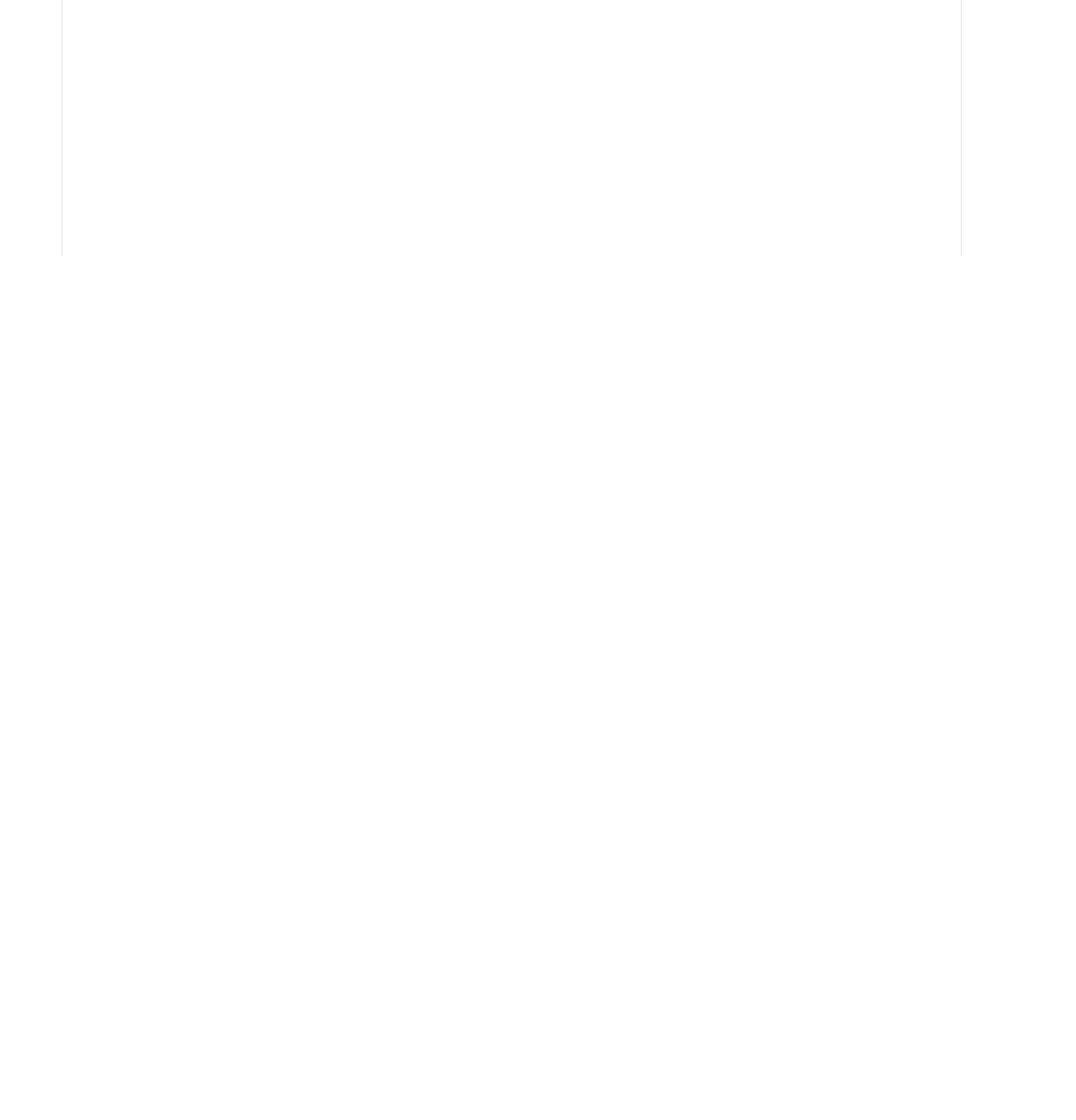
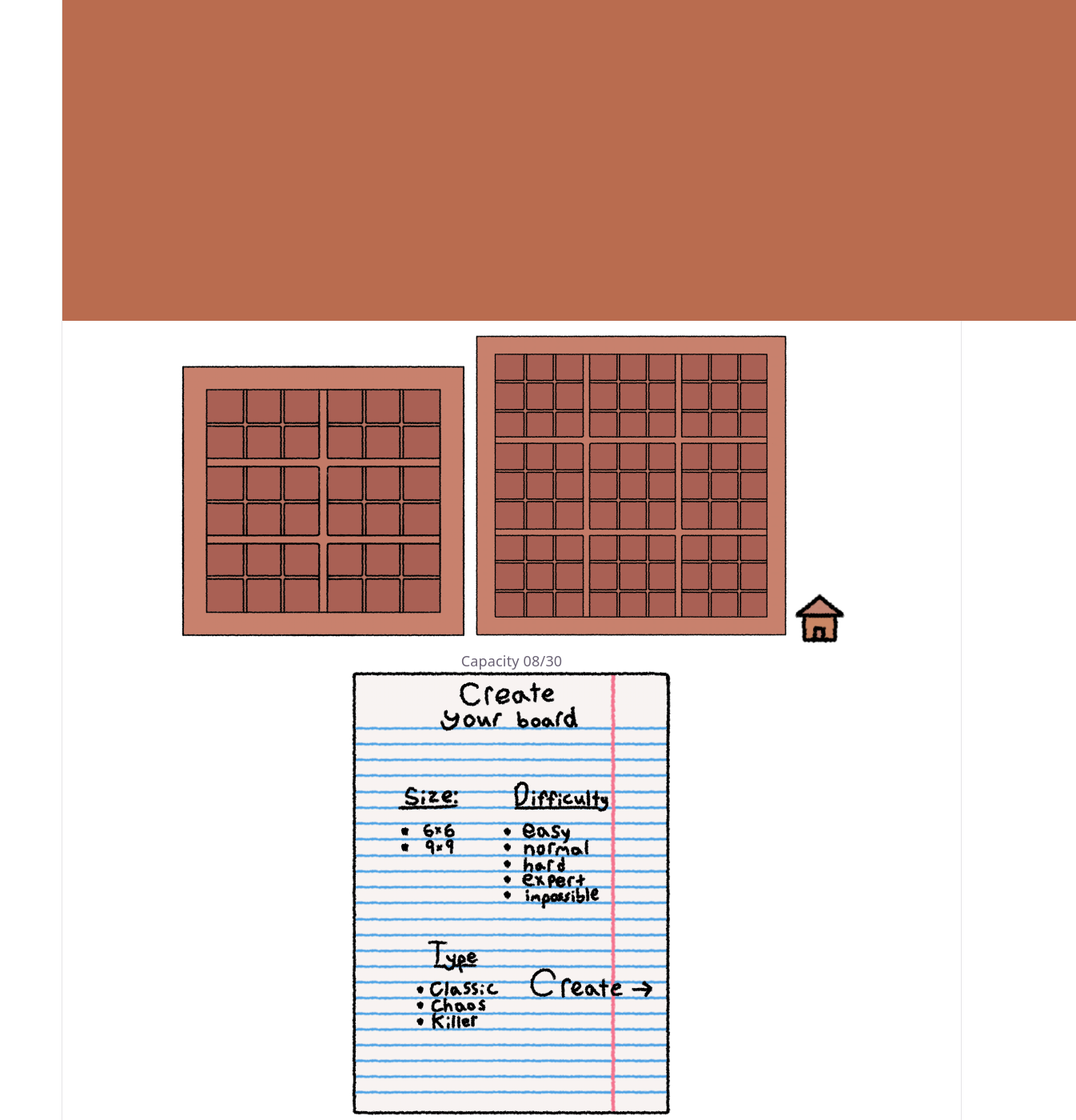
Before and after one commit to AliDAndrea/sugokuSudoku, a React (Vite) app in the folder Sugoku-Sudoku/: page /board-creator in a window 1280 px wide. Before the commit this address had no page. Shown: the part 480-1880 px from the top of the page at 80% size, 1346 px wide, since content can reach past the window. Before the commit the page ends 800 px from the top, so only its background shows below. Built offline with nearby package versions, Linux system fonts and the light colour scheme.

Commit message:
Added BoardCreatorPage

```diff
--- a/Sugoku-Sudoku/src/App.jsx
+++ b/Sugoku-Sudoku/src/App.jsx
@@ -1,7 +1,8 @@
 import { Route, Routes } from 'react-router-dom'
 import FriendsPage from './FriendsPage.jsx'
 import HomePage from './HomePage.jsx'
-import PuzzleReserve from './PuzzleReserve.jsx'
+import PuzzleReserve from './PuzzleReservePage.jsx'
+import BoardCreatorPage from './BoardCreatorPage.jsx'
 
 export default function App() {
 	return (
@@ -9,6 +10,7 @@ export default function App() {
 			<Route path="/" element={<HomePage />} />
 			<Route path="/friends" element={<FriendsPage />} />
 			<Route path="/puzzle-reserve" element={<PuzzleReserve />} />
+			<Route path="/board-creator" element={<BoardCreatorPage />} />
 		</Routes>
 	)
 }
--- /dev/null
+++ b/Sugoku-Sudoku/src/BoardCreatorPage.jsx
@@ -0,0 +1,56 @@
+import { Link } from 'react-router-dom'
+import * as images from './figmages/index.js'
+
+export default function BoardCreatorPage() {
+  return (
+    <div className="min-w-screen min-h-screen overflow-hidden">
+      <img
+        src={images.BgDesk}
+        className="w-[1268px] h-[881px] absolute -left-[409px] -top-1 max-w-none"
+        alt="BGDeco"
+      />
+      <img
+        src={images.Board6x6}
+        className="w-[366px] h-[362px] absolute left-[18px] top-[482px] max-w-none"
+        alt="Board6x6"
+      />
+      <img
+        src={images.Board9x9}
+        className="w-[366px] h-[362px] absolute left-[18px] top-[482px] max-w-none"
+        alt="Board9x9"
+      />
+      <Link
+        to="/"
+        aria-label="Return to home page"
+        className="w-[67px] h-[69px] absolute left-[7px] top-2 block z-10"
+      >
+        <img
+          src={images.Mainmenubutton}
+          className="w-full h-full max-w-none"
+          alt="MainMenuButton"
+        />
+      </Link>
+      <p className="text-[#000] font-piedra text-[40px] w-[286px] h-[52px] absolute left-24 top-[27px] tracking-[0.08em]">
+        Capacity 08&#x2F;30
+      </p>
+      <div className="w-full h-[555px] absolute left-0.5 top-[108px]">
+        <img
+          src={images.CreateBoard}
+          className="w-full h-[555px] absolute left-0 top-0 max-w-none"
+          alt="Background"
+        />
+        <div className="opacity-40 bg-[#06FFFF] w-[86px] h-[21px] absolute left-[57px] top-[189px]"></div>
+        <div className="opacity-40 bg-[#06FFFF] w-[86px] h-[21px] absolute left-[57px] top-[210px]"></div>
+        <div className="opacity-40 bg-[#06FFFF] w-[94px] h-[21px] absolute left-[188px] top-[187px]"></div>
+        <div className="opacity-40 bg-[#06FFFF] w-[111px] h-[21px] absolute left-[187px] top-[250px]"></div>
+        <div className="opacity-40 bg-[#06FFFF] w-[116px] h-[21px] absolute left-[188px] top-52"></div>
+        <div className="opacity-40 bg-[#06FFFF] w-32 h-[21px] absolute left-[187px] top-[271px]"></div>
+        <div className="opacity-40 bg-[#06FFFF] w-[86px] h-[21px] absolute left-[188px] top-[229px]"></div>
+        <div className="opacity-40 bg-[#06FFFF] w-[105px] h-[21px] absolute left-[79px] top-[387px]"></div>
+        <div className="opacity-40 bg-[#06FFFF] w-[105px] h-[21px] absolute left-[79px] top-[408px]"></div>
+        <div className="opacity-40 bg-[#06FFFF] w-[167px] h-11 absolute left-[216px] top-[367px]"></div>
+        <div className="opacity-40 bg-[#06FFFF] w-[105px] h-[21px] absolute left-[79px] top-[429px]"></div>
+      </div>
+    </div>
+  );
+}
```
Also changed, not shown: Sugoku-Sudoku/src/PuzzleReservePage.jsx (renamed from Sugoku-Sudoku/src/PuzzleReserve.jsx).
